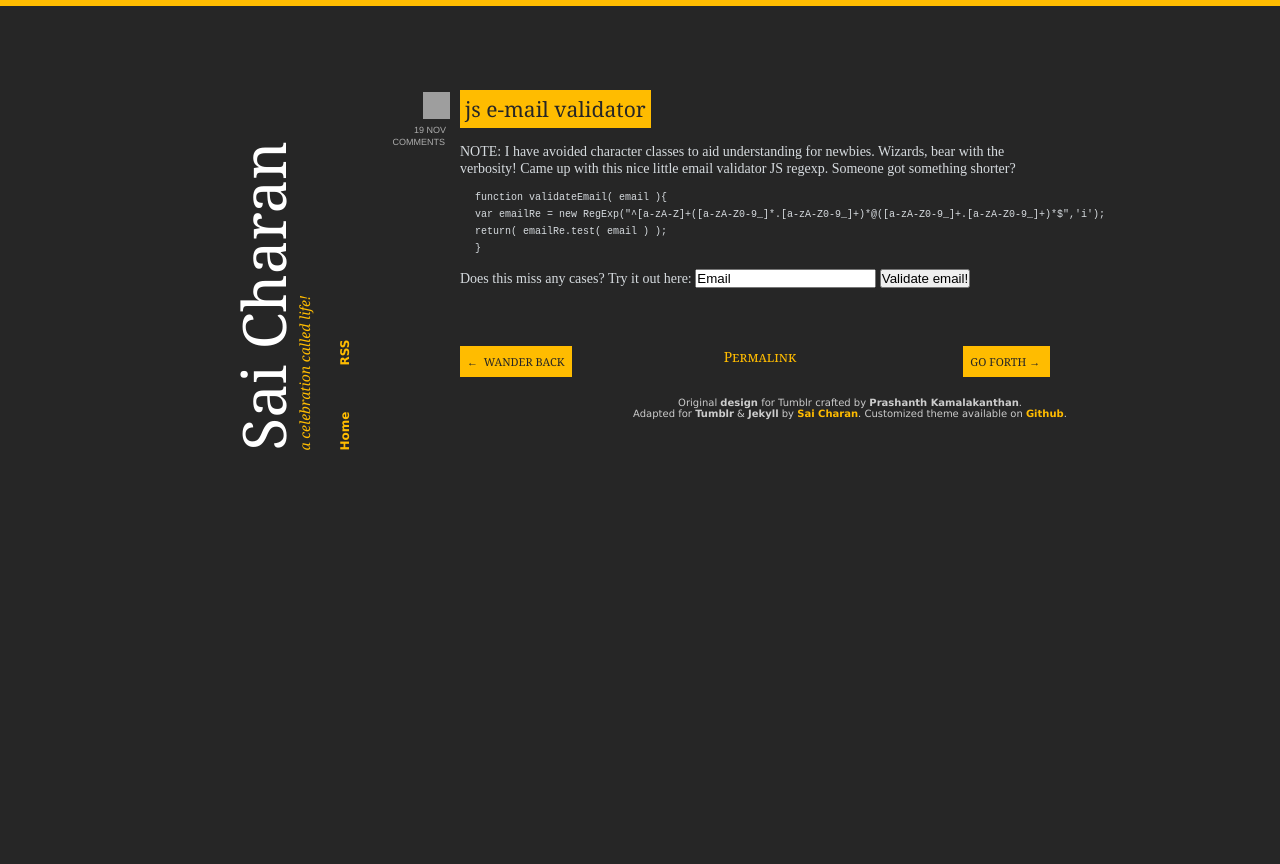
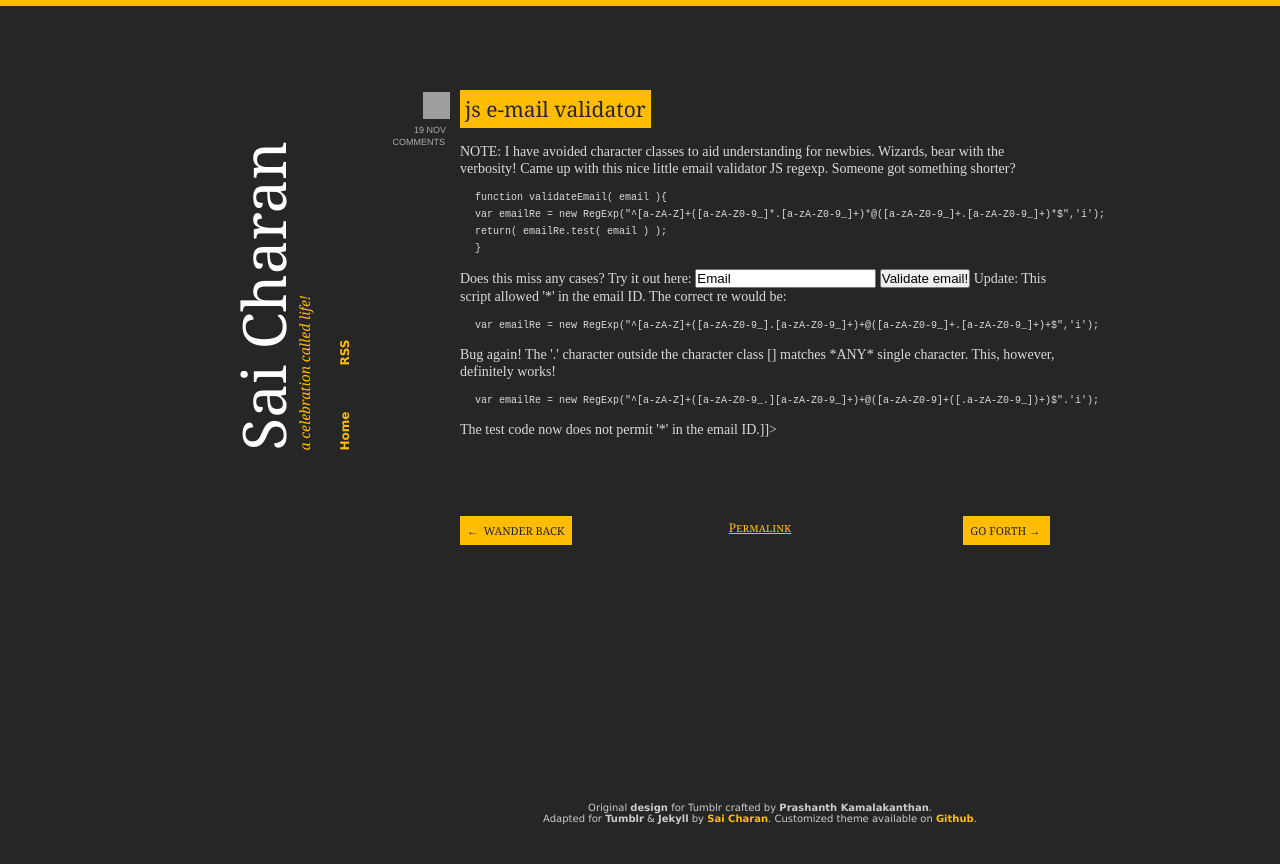
Before and after one commit to arjunasuresh3/scharan.github.com, a Jekyll site: the page built from _posts/2009-11-19-js-e-mail-validator.html, in a window 1280 px wide. Shown: the top 864 px of the page. Built offline with Jekyll 4.4.1, drawn with Linux system fonts in a browser that asks for light colours; nearby versions of some CDN libraries; some web fonts are replaced; Markdown is read by kramdown in place of the engine named in the settings; comment, search, counter and statistics services are not loaded; a style sheet for code colours, icons or effects is not loaded; some of the changed lines change nothing that is shown; grey boxes are pictures that could not be loaded.

Commit message:
Fixed generated markdown for a post.

```diff
--- a/_posts/2009-11-19-js-e-mail-validator.html
+++ b/_posts/2009-11-19-js-e-mail-validator.html
@@ -25,8 +25,14 @@
 
 <script type="text/javascript">// <![CDATA[
     function validateEmail( email ){ var emailRe = new RegExp("^[a-zA-Z]+([a-zA-Z0-9_.][a-zA-Z0-9_]+)+@([a-zA-Z0-9]+([.a-zA-Z0-9_])+)$",'i'); alert( emailRe.test( email ) ? "Valid" : "Invalid email" ); }
-// Update: This script allowed '*' in the email ID. The correct re would be:
-var emailRe = new RegExp("^[a-zA-Z]+([a-zA-Z0-9_].[a-zA-Z0-9_]+)+@([a-zA-Z0-9_]+.[a-zA-Z0-9_]+)+$",'i');
+</script>
+
+Update: This script allowed '*' in the email ID. The correct re would be:
+
+<pre class"brush: javascript">var emailRe = new RegExp("^[a-zA-Z]+([a-zA-Z0-9_].[a-zA-Z0-9_]+)+@([a-zA-Z0-9_]+.[a-zA-Z0-9_]+)+$",'i');</pre>
+
 Bug again! The '.' character outside the character class [] matches *ANY* single character. This, however, definitely works!
-var emailRe = new RegExp("^[a-zA-Z]+([a-zA-Z0-9_.][a-zA-Z0-9_]+)+@([a-zA-Z0-9]+([.a-zA-Z0-9_])+)$".'i');
+
+<pre class"brush: javascript">var emailRe = new RegExp("^[a-zA-Z]+([a-zA-Z0-9_.][a-zA-Z0-9_]+)+@([a-zA-Z0-9]+([.a-zA-Z0-9_])+)$".'i');</pre>
+
 The test code now does not permit '*' in the email ID.]]>
```
